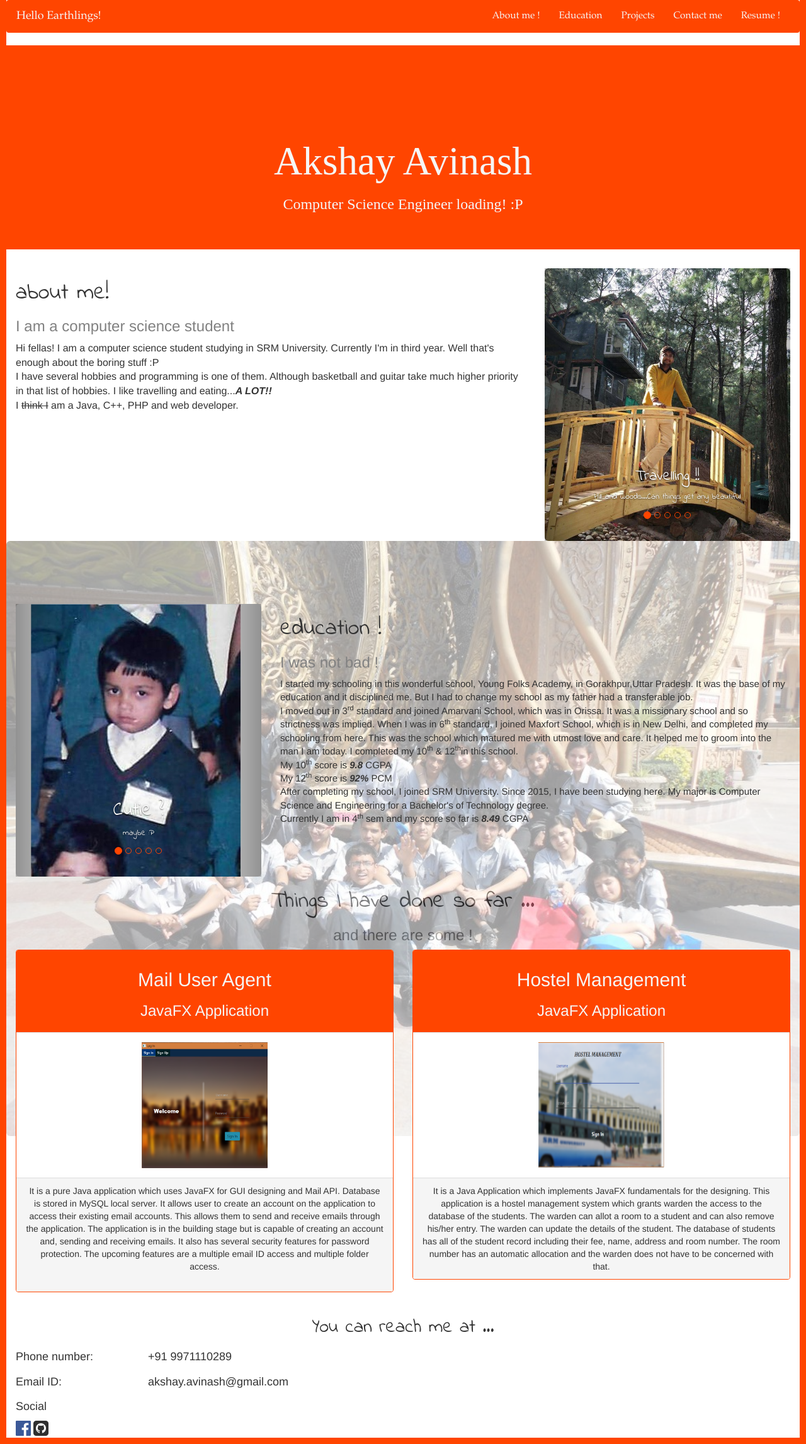
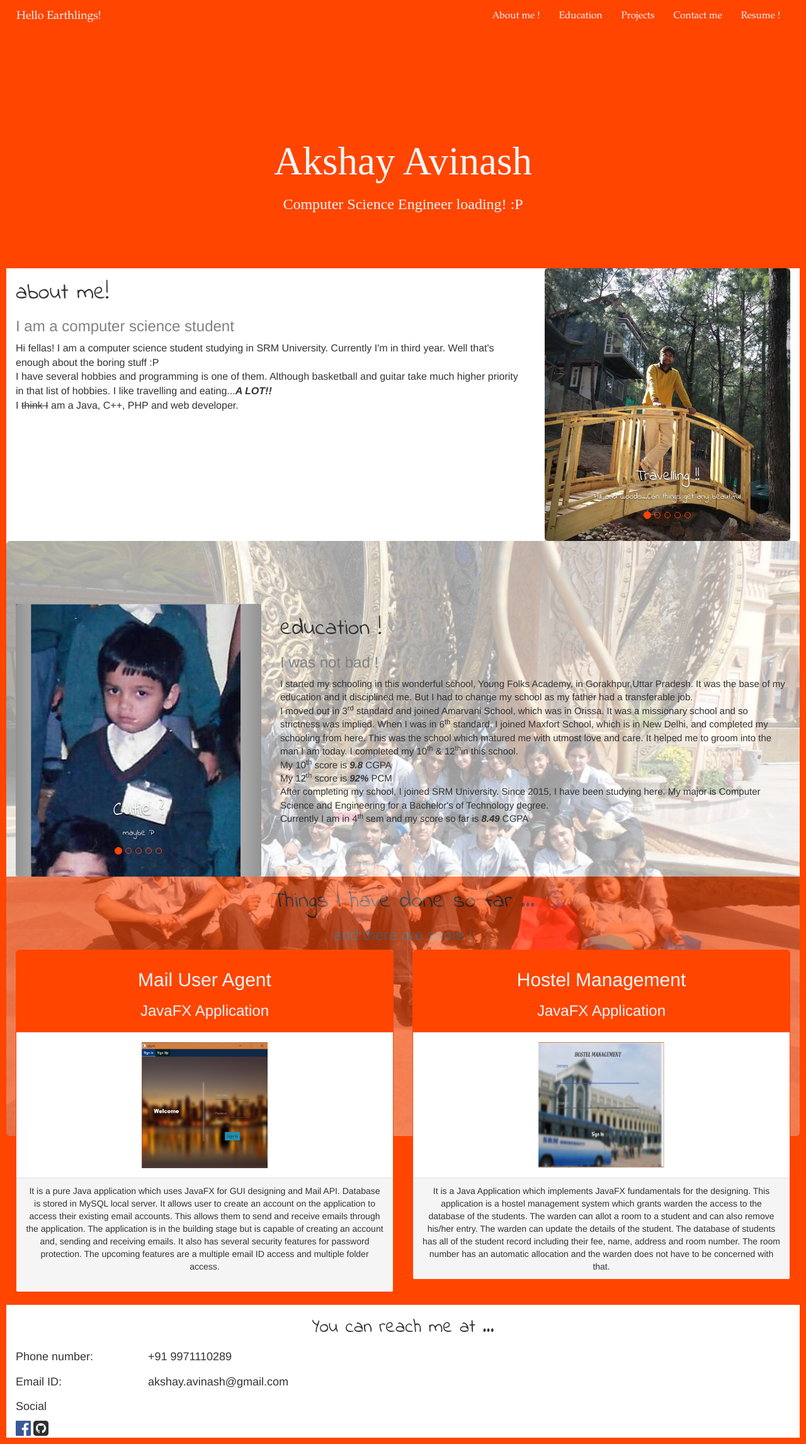
Before and after one commit to akshay11298/akshay11298.github.io, a PHP site: page / in a window 1280 px wide. Shown: the whole page at 63% size. Run offline with PHP 8.4, Linux system fonts and the light colour scheme; some libraries are stand-ins or nearby versions; some web fonts are replaced.

Commit message:
Update Akshay.css

```diff
--- a/CSS/Akshay.css
+++ b/CSS/Akshay.css
@@ -138,6 +138,7 @@ body{
     margin: 10px;
     transition: 1s opacity;
     margin-top: 0px !important;
+    background-color:orangered;
 }
 html{
     background-color: orangered;
@@ -145,6 +146,7 @@ html{
 #mem{
     width: 100%;
     height: 100px;
+    background-color:white !important;
 }
 #mem div div img{
     background-size: cover;
@@ -163,3 +165,6 @@ button.btn.btn-primary a{
     color:white !important;
     background-color:white !important;
 }
+#about,#education,#contact{
+    background-color:white !important;
+}
```
